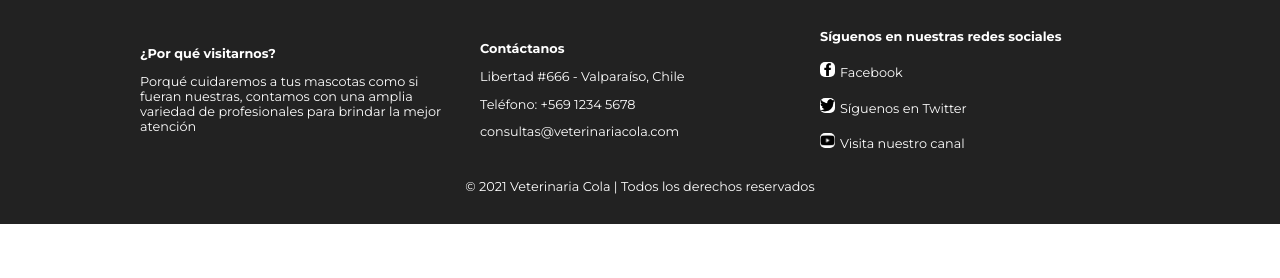
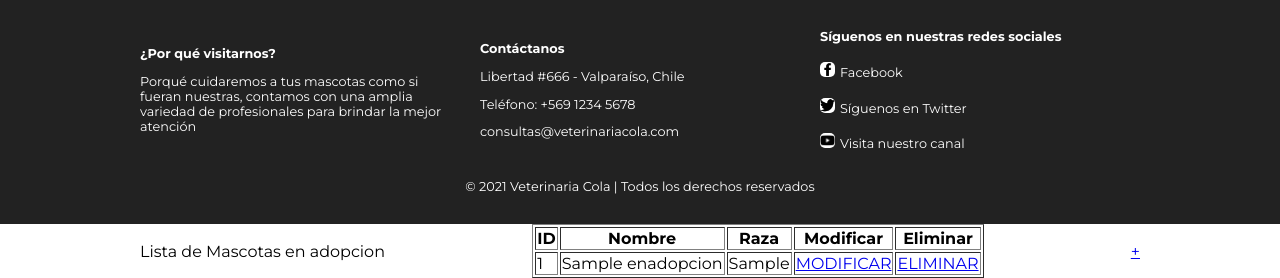
Before and after one commit to PhantomDuoc/VeterinariaWebDjango, a Django app: page / in a window 1280 px wide. Shown: the part 2247-2525 px from the top of the page. Before the commit the page ends 2471 px from the top, so only its background shows below. Run offline with Django 3.2, Linux system fonts and the light colour scheme; tables that the repository leaves empty hold one stand-in row (values such as "Sample post").

Commit message:
funciona!

```diff
--- a/VeterinariaWeb/adopciones/templates/adopciones/index.html
+++ b/VeterinariaWeb/adopciones/templates/adopciones/index.html
@@ -137,6 +137,34 @@
             <p class="copy">&copy; 2021 Veterinaria Cola | Todos los derechos reservados</p>
         </div>
     </footer>
+   <section class="container container--flex">
+            <table border="1">Lista de Mascotas en adopcion
+                <tr>
+                    <th>ID</th>
+                    <th>Nombre</th>
+                    <th>Raza</th>
+                    <th scope="col">Modificar</th>
+                    <th scope="col">Eliminar</th>
+                </tr>
+                {% for tmp in enAdopcion%}
+                <tr>
+                    <td>{{tmp.idRescatado}}</td>
+                    <td>{{tmp.nombre}}</td>
+                    <td>{{tmp.raza}}</td>
+                    <td>
+                        <a href="{% url 'form_mod_adopcion' tmp.idRescatado %}">MODIFICAR</a>
+                    </td>
+                    <td>
+                        <a href="{% url 'form_del_adopcion' tmp.idRescatado %}">ELIMINAR</a>
+                    </td>
+                </tr>
+                {% endfor %}
+
+            </table>
+            <div>
+                <a class="mas" href="{% url 'form_adopcion' %}">+</a>
+            </div>
+        </section>
     <script src="{% static 'adopciones/js/menu.js'%}"></script>
 </body>
 
--- a/VeterinariaWeb/adopciones/urls.py
+++ b/VeterinariaWeb/adopciones/urls.py
@@ -1,12 +1,12 @@
 from django.urls import path
-from .views import *
+from .views import home, contacto, conocenos, adopciones, form_del_adopcion, form_mod_adopcion, form_adopcion
 
 urlpatterns = [
     path('', home, name="home"),
     path('contacto', contacto, name="contacto"),
     path('conocenos', conocenos, name="conocenos"),
     path('adopciones', adopciones, name="adopciones"),
-    path('agregar-adopcion', form_adopcion, name="form_adopciones"),
-    path('modificar-adopcion/<id>', form_mod_adopcion, name="form_mod_adopciones"),
-    path('eliminar-adopcion/<id>', form_del_adopcion, name="form_del_adopciones")
+    path('agregar-adopcion', form_adopcion, name="form_adopcion"),
+    path('modificar-adopcion/<id>', form_mod_adopcion, name="form_mod_adopcion"),
+    path('borrar-adopcion/<id>', form_del_adopcion, name="form_del_adopcion")
 ]
--- a/VeterinariaWeb/adopciones/views.py
+++ b/VeterinariaWeb/adopciones/views.py
@@ -11,10 +11,11 @@ class Persona:
 # Create your views here.
 def home(request):
     mascotas = enAdopcion.objects.all()
-    context = {
-        'enAdopcion':mascotas
+    datos = {
+        'enAdopcion':mascotas,
+        'form':AdopcionForm()
     }
-    return render(request, 'adopciones/index.html', context)
+    return render(request, 'adopciones/index.html', datos)
 
 def contacto(request):
     return render(request, 'adopciones/contacto.html')
@@ -24,14 +25,14 @@ def conocenos(request):
 
 def adopciones(request):
     mascotas = enAdopcion.objects.all()
-    context = {
+    datos = {
         'enAdopcion':mascotas
     }
-    return render(request, 'adopciones/adopciones.html', context)
+    return render(request, 'adopciones/adopciones.html', datos)
 
 def form_adopcion(request):
     datos = {
-        'form':AdopcionForm
+        'form':AdopcionForm()
     }
     if(request.method == 'POST'):
         formulario = AdopcionForm(request.POST)
```
